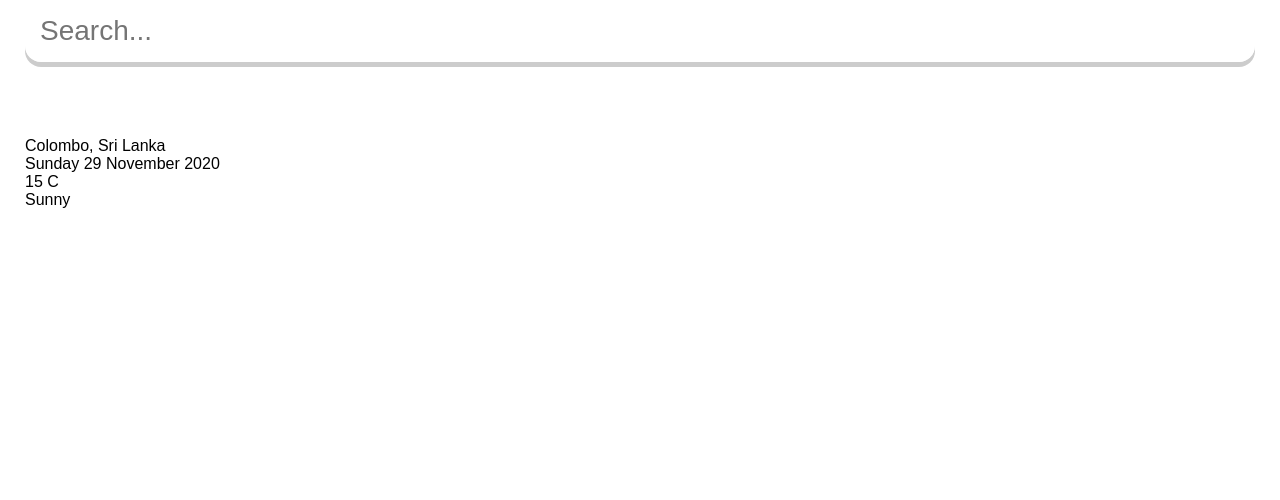
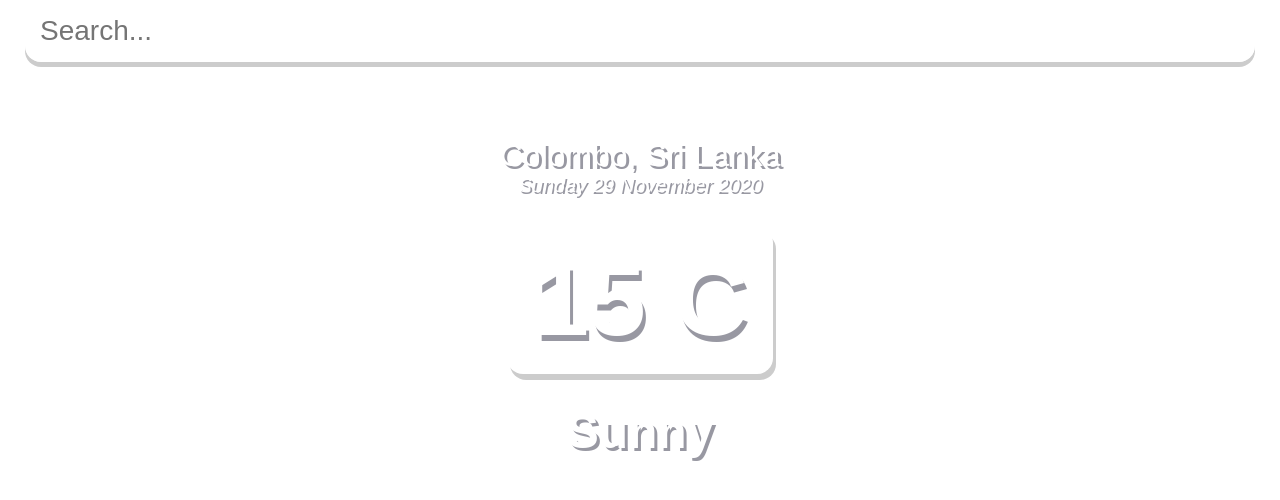
Before and after one commit to wvGithmi/Weather-app, a React (Create React App) app: page / in a window 1280 px wide. Shown: the top 500 px of the page. Built offline with nearby package versions, Linux system fonts and the light colour scheme.

Commit message:
Styling the page

```diff
--- a/src/index.css
+++ b/src/index.css
@@ -56,3 +56,49 @@ main {
 .search-box .search-bar:focus {
   background-color: rgba(255, 255, 255, 0.75);
 }
+
+.location-box .location {
+  color: #FFF;
+  font-size: 32px;
+  font-weight: 500;
+  text-align: center;
+  text-shadow: 3px 3px rgba(50, 50, 70, 0.5);
+}
+
+.location-box .date {
+  color: #FFF;
+  font-size: 20px;
+  font-weight: 300;
+  font-style: italic;
+  text-align: center;
+  text-shadow: 2px 2px rgba(50, 50, 70, 0.5);
+}
+
+.weather-box {
+  text-align: center;
+}
+
+.weather-box .temp {
+  position: relative;
+  display: inline-block;
+  margin: 30px auto;
+  background-color: rgbs(255, 255, 255, 0.2);
+  border-radius: 16px;
+
+  padding: 15px 25px;
+
+  color: #FFF;
+  font-size: 102px;
+  font-weight: 900;
+
+  text-shadow: 3px 6px rgba(50, 50, 70, 0.5);
+  text-align: center;
+  box-shadow: 3px 6px rgba(0, 0, 0, 0.2);
+}
+
+.weather-box .weather {
+  color: #FFF;
+  font-size: 48px;
+  font-weight: 700;
+  text-shadow: 3px 3px rgba(50, 50, 70, 0.5);
+}
```
Also changed, not shown: 1 other file (tests, documents, lock files or other folders).
